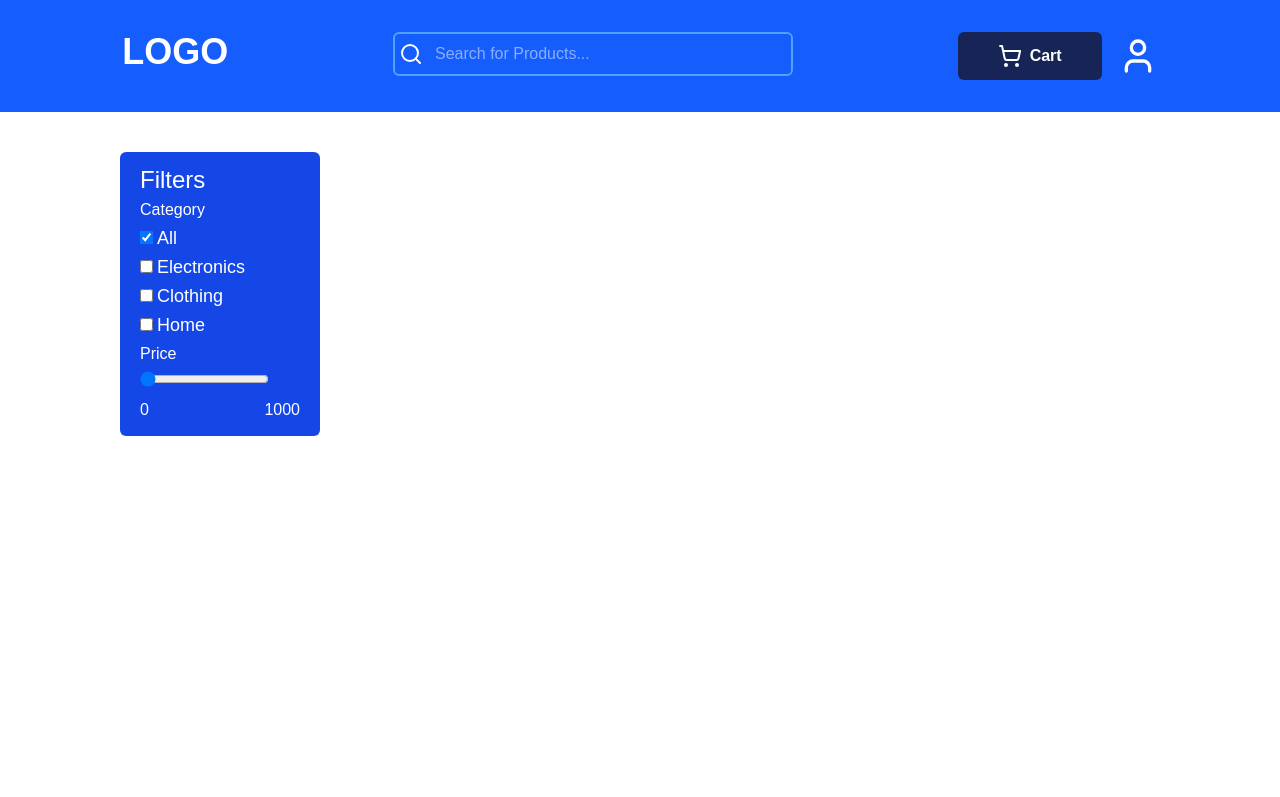
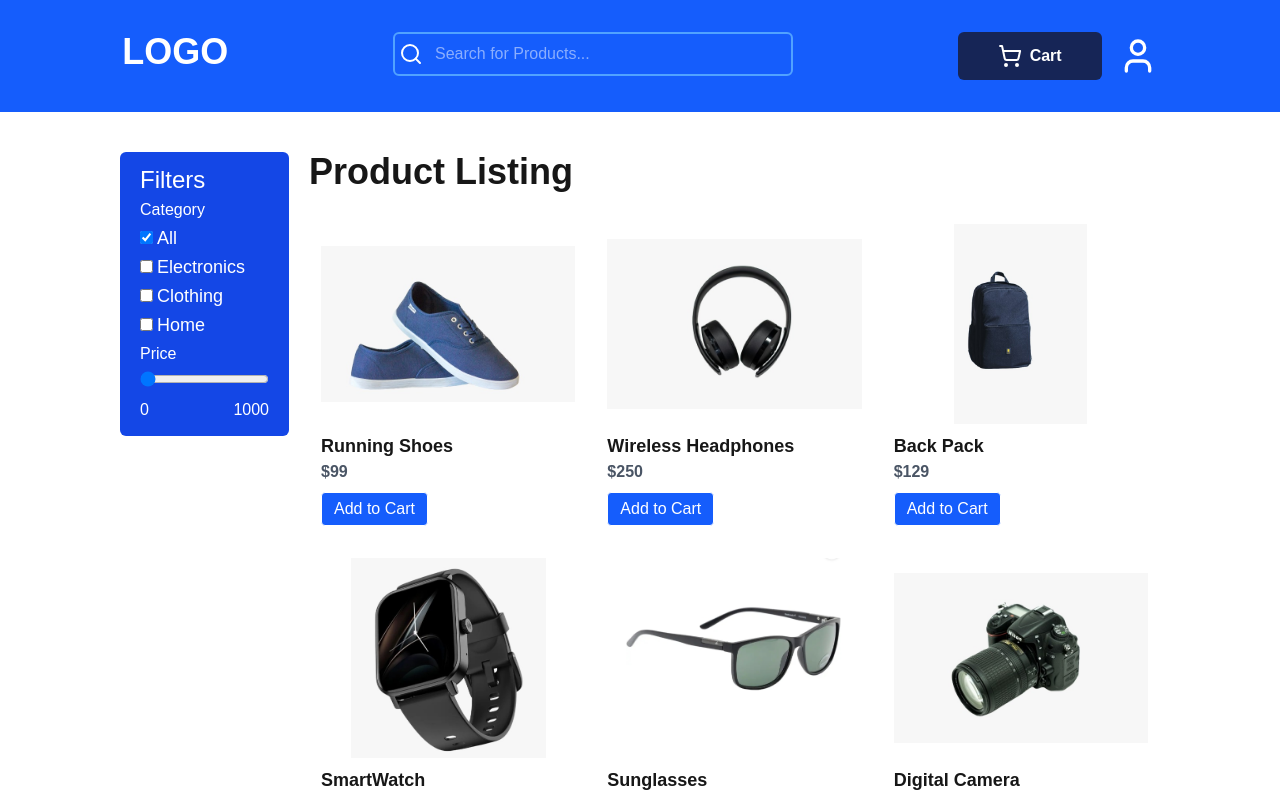
Before and after one commit to SandeepKumarSolanki/whatbytes-project, a Next.js app: page / in a window 1280 px wide. Shown: the top 797 px of the page. Built offline with nearby package versions, Linux system fonts and the light colour scheme.

Commit message:
add product section

```diff
--- a/src/app/page.js
+++ b/src/app/page.js
@@ -1,7 +1,9 @@
 'use client'
-import React, { useState, useEffect } from "react"
-import useProduct from "@/context/ProductContext"
+import useProduct from "@/context/ProductContext";
+import React, { useEffect, useState } from "react";
 import { data } from '@/assets/assets.js'
+import Items from "@/components/Items";
+
 
 function Home() {
     const { search, showSearch, fleg, setSearch, cartItem, setCartItem, cartData } = useProduct();
@@ -21,6 +23,45 @@ function Home() {
         }
     }
 
+    const isFilter = () => {
+        let filtered = data;
+        if (search) {
+            filtered = filtered.filter(item => item.title.toLowerCase().includes(search.toLowerCase()));
+        }
+
+        if (category.length > 0) {
+            filtered = filtered.filter(item => category.includes(item.category));
+        }
+
+        setAll(filtered);
+    };
+
+    const Renge = () => {
+        const filtered = data.filter(item => item.price == priceRenge);
+        setAll(filtered.length > 0 ? filtered : data);
+    };
+
+    useEffect(() => {
+        let appendData = null;
+        cartData.forEach(item => {
+            appendData = data.find(prod => prod.id == item.id);
+        });
+
+        if (fleg && appendData) {
+            setCartItem(prev => [...prev, appendData]);
+        }
+    }, [cartData]);
+
+
+
+    useEffect(() => {
+        Renge();
+    }, [priceRenge]);
+
+    useEffect(() => {
+        isFilter();
+    }, [category, search]);
+
     return (
         <div className="max-w-screen pb-10 lg:px-20">
             {showSearch && (
@@ -34,7 +75,9 @@ function Home() {
                     />
                 </div>
             )}
+
             <div className="px-10 mt-10 flex flex-col lg:flex-row gap-5 justify-start">
+
                 <div>
                     <div className="max-w-[200px] leading-7 rounded-md px-5 py-3 bg-blue-700 text-white">
                         <h1 className="text-2xl">Filters</h1>
@@ -66,9 +109,26 @@ function Home() {
                     </div>
 
                 </div>
+
+                <div>
+                    <h1 className="text-4xl font-bold mb-5">Product Listing</h1>
+                    {notAvailble ? notAvailble : <div className="grid md:grid-cols-1 lg:grid-cols-2 xl:grid-cols-3  gap-2">
+                        {
+                            all.length > 0 ? all.slice(0, 7).map((item) => (
+                                <div key={item.id}>
+                                    <Items image={item.image} id={item.id} title={item.title} price={item.price} />
+                                </div>
+                            ))
+                                :
+                                <div className="flex justify-center items-center">
+                                    <h1 className="text-4xl">Product Not Found</h1>
+                                </div>
+                        }
+                    </div>}
                 </div>
             </div>
-  )
+        </div>
+    );
 }
 
 export default Home;
--- /dev/null
+++ b/src/components/Items.jsx
@@ -0,0 +1,34 @@
+'use client'
+import Image from "next/image";
+import useProduct from "@/context/ProductContext";
+
+function Items({ image, id, title, price }) {
+    const { AddToCart, setFleg } = useProduct();
+
+
+
+    return (
+        <div
+
+            className="white  p-3 cursor-pointer"
+        >
+            <Image
+                src={image}
+                width={100}
+                height={100}
+                className="w-full h-[200px] object-contain bg-white"
+                alt={title}
+            />
+            <h2 className="text-lg font-semibold mt-2">{title}</h2>
+            <p className="text-gray-600 font-bold">${price}</p>
+            <button
+
+                className="mt-2 border px-3 py-1 rounded bg-blue-600 text-white hover:bg-blue-700"
+            >
+                Add to Cart
+            </button>
+        </div>
+    );
+}
+
+export default Items;
```
Lines whose indentation alone changed are shown as unchanged.
